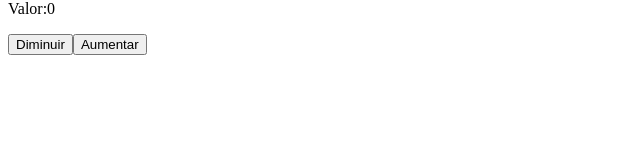
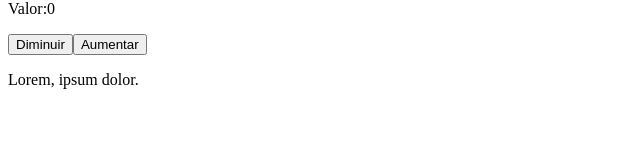
Before and after one commit to AlexFeitoza/react_next_hooks, a React (Vite) app: page / in a window 1280 px wide. Shown: the part 119-280 px from the top of the page, without its empty margins (0-640 px from the left). Built offline with nearby package versions, Linux system fonts and the light colour scheme.

Commit message:
Update UseState_01.jsx

```diff
--- a/src/components/UseState_01.jsx
+++ b/src/components/UseState_01.jsx
@@ -18,6 +18,7 @@ const HookState = () => {
             <p>Valor:{valor}</p>
             <button onClick={diminuir}>Diminuir</button>
             <button onClick={aumentar}>Aumentar</button>
+            <p>Lorem, ipsum dolor.</p>
         </>
     )
 }
```
